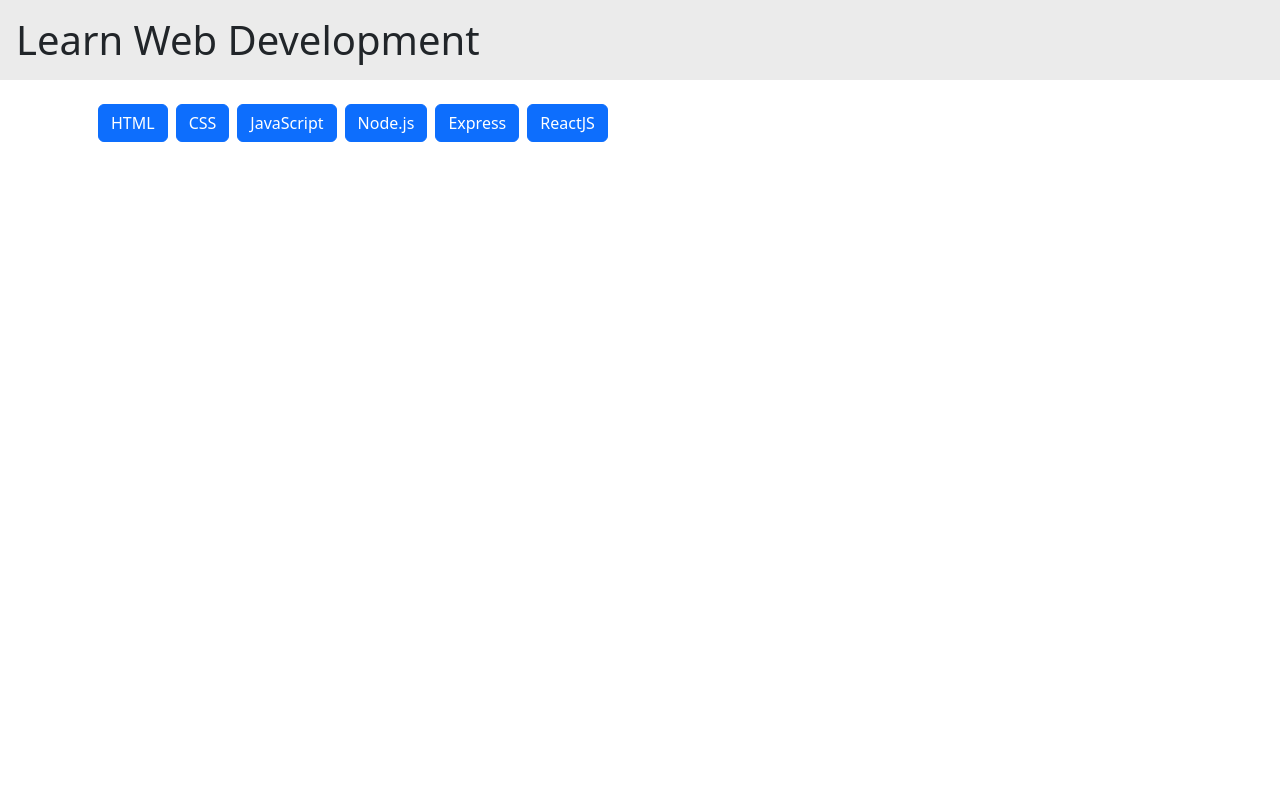
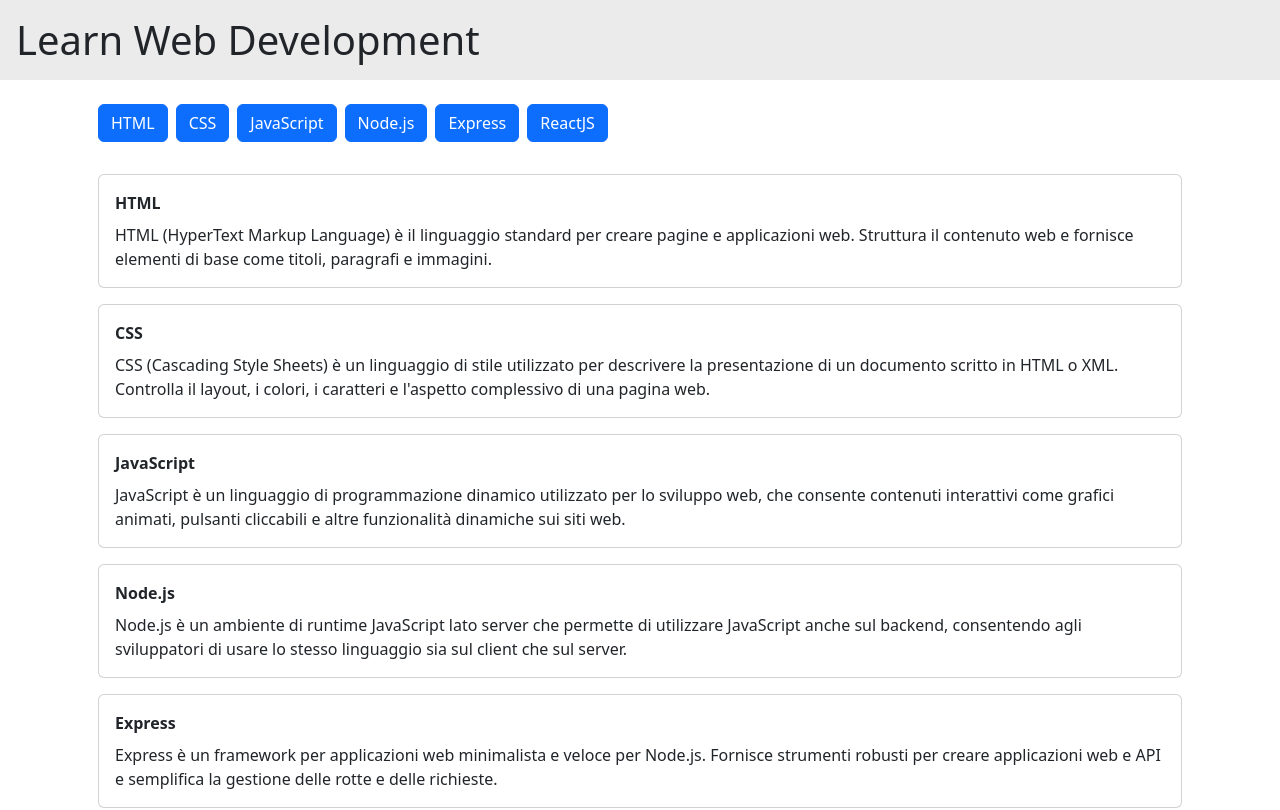
Before and after one commit to Alessandro-Fiora/react-use-state, a React (Vite) app: page / in a window 1280 px wide. Shown: the top 810 px of the page. Built offline with nearby package versions, Linux system fonts and the light colour scheme.

Commit message:
Basic language cards

```diff
--- a/src/components/layout/Main.jsx
+++ b/src/components/layout/Main.jsx
@@ -4,6 +4,7 @@ export default function Main() {
   return (
     <main>
       <div className="container">
+        {/* BUTTONS */}
         <div className="buttons-container p-3">
           {languages.map((language) => (
             <button key={language.id} className="btn btn-primary me-2">
@@ -11,6 +12,14 @@ export default function Main() {
             </button>
           ))}
         </div>
+
+        {/* LANGUAGE CARDS */}
+        {languages.map((language) => (
+          <div key={language.id} className="card p-3 m-3">
+            <div className="card-title fw-bold">{language.title}</div>
+            <div className="card-description">{language.description}</div>
+          </div>
+        ))}
       </div>
     </main>
   );
```
